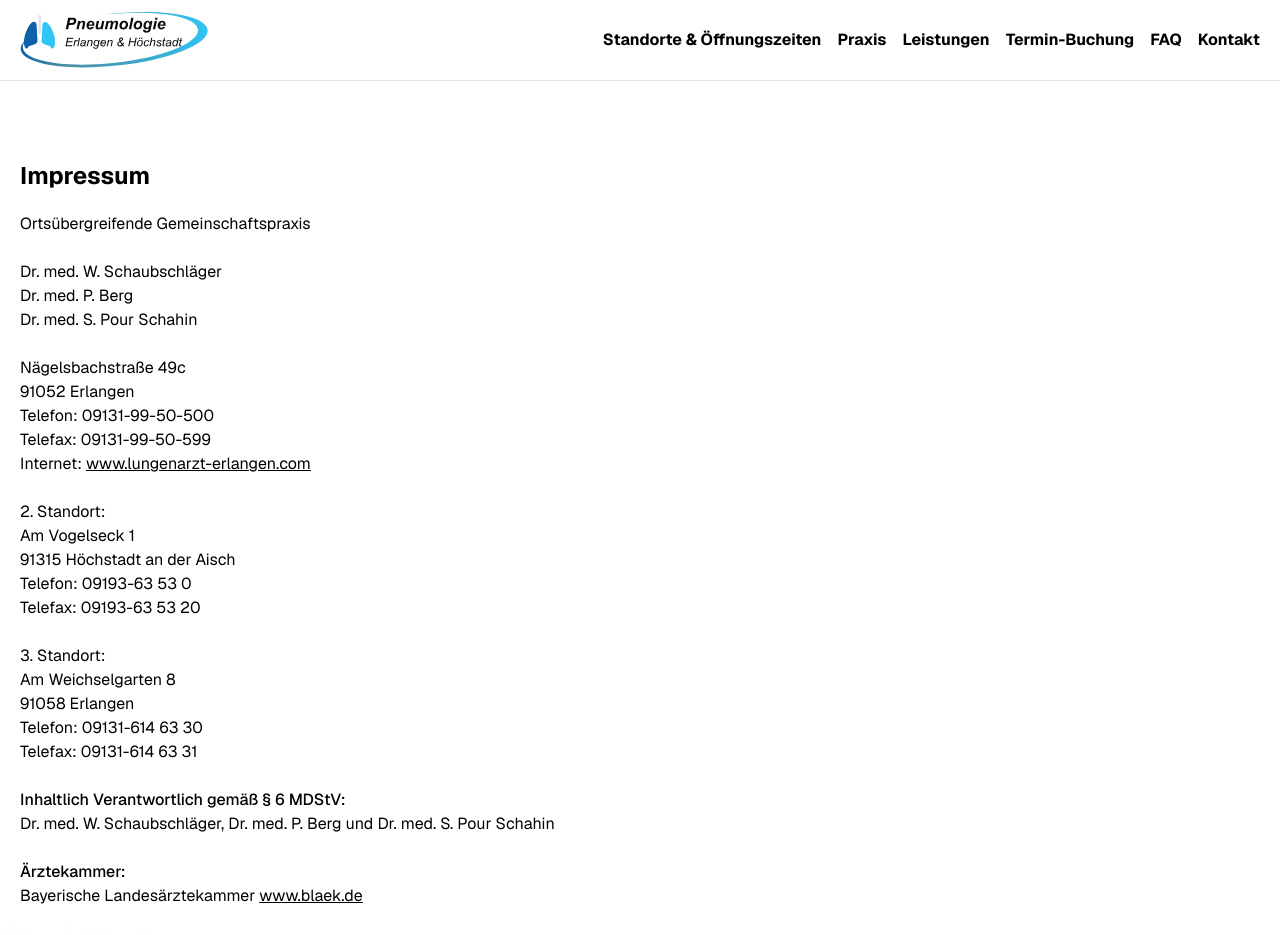
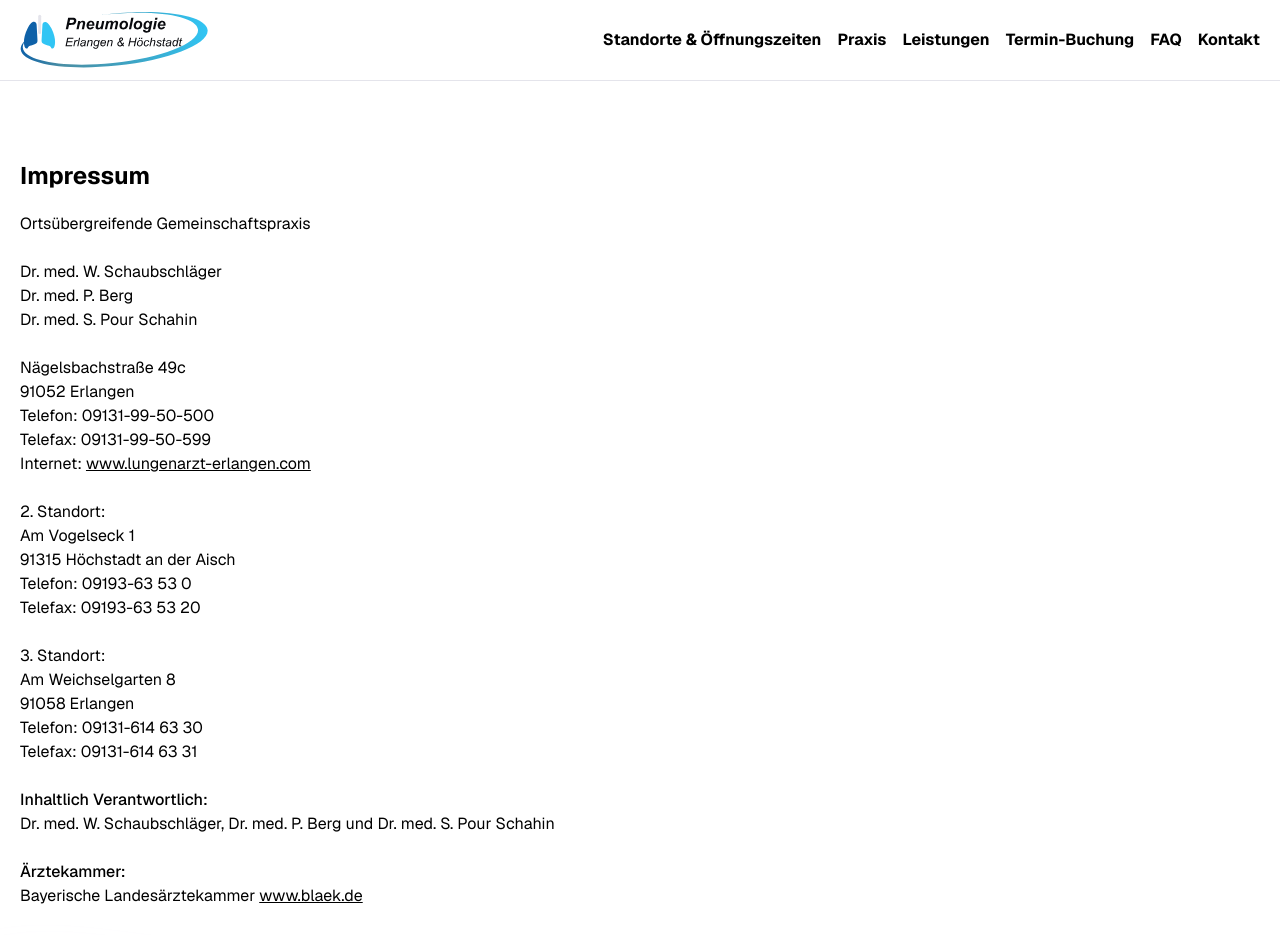
Before and after one commit to pneumology/pneumo-web, a Next.js app: page /impressum in a window 1280 px wide. Shown: the top 935 px of the page. Built offline with nearby package versions, Linux system fonts and the light colour scheme.

Commit message:
Update page.tsx

```diff
--- a/src/app/impressum/page.tsx
+++ b/src/app/impressum/page.tsx
@@ -47,7 +47,7 @@ const Impressum = () => {
                 <p>Telefon: 09131-614 63 30</p>
                 <p>Telefax: 09131-614 63 31</p>
                 <br />
-                <h2 className="font-medium">Inhaltlich Verantwortlich gemäß § 6 MDStV:</h2>
+                <h2 className="font-medium">Inhaltlich Verantwortlich:</h2>
                 <p>Dr. med. W. Schaubschläger, Dr. med. P. Berg und Dr. med. S. Pour Schahin</p>
                 <br />
                 <h2 className="font-medium">Ärztekammer:</h2>
```
